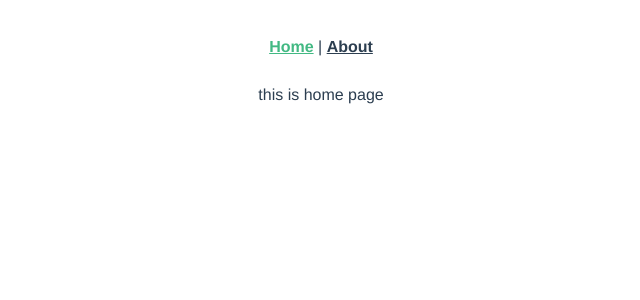
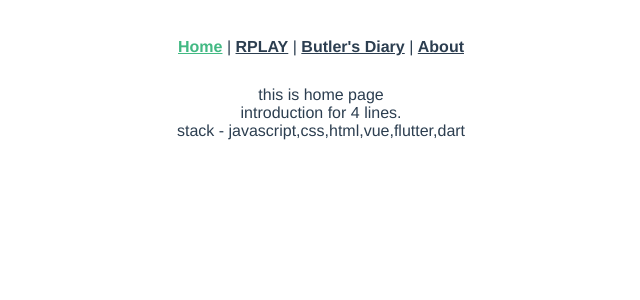
Before and after one commit to donna6355/vue, a Vue app in the folder new/: page / in a window 1280 px wide. Shown: the top 300 px of the page, without its empty margins (319-959 px from the left). Built offline with nearby package versions, Linux system fonts and the light colour scheme.

Commit message:
sccafold

```diff
--- a/new/src/App.vue
+++ b/new/src/App.vue
@@ -2,6 +2,8 @@
   <div id="app">
     <div id="nav">
       <router-link to="/">Home</router-link> |
+      <router-link to="/rplay">RPLAY</router-link> |
+      <router-link to="/flutter">Butler's Diary</router-link> |
       <router-link to="/about">About</router-link>
     </div>
     <router-view />
--- a/new/src/router/index.js
+++ b/new/src/router/index.js
@@ -19,6 +19,18 @@ const routes = [
     component: () =>
       import(/* webpackChunkName: "about" */ "../views/About.vue"),
   },
+  {
+    path: "/flutter",
+    name: "Flutter",
+    component: () =>
+      import(/* webpackChunkName: "butler" */ "../views/Flutter.vue"),
+  },
+  {
+    path: "/rplay",
+    name: "Rplay",
+    component: () =>
+      import(/* webpackChunkName: "rplay" */ "../views/Rplay.vue"),
+  },
 ];
 
 const router = new VueRouter({
--- /dev/null
+++ b/new/src/views/Flutter.vue
@@ -0,0 +1,9 @@
+<template>
+  <div>This is page for Flutter butlers diary app</div>
+</template>
+<script>
+export default {
+  name: "Flutter",
+};
+</script>
+<style scoped></style>
--- a/new/src/views/Home.vue
+++ b/new/src/views/Home.vue
@@ -1,5 +1,9 @@
 <template>
-  <div class="home">this is home page</div>
+  <div class="home">
+    this is home page <br />
+    introduction for 4 lines.<br />
+    stack - javascript,css,html,vue,flutter,dart
+  </div>
 </template>
 
 <script>
--- /dev/null
+++ b/new/src/views/Rplay.vue
@@ -0,0 +1,9 @@
+<template>
+  <div>RPLAY project</div>
+</template>
+<script>
+export default {
+  name: "Rplay",
+};
+</script>
+<style scoped></style>
```
